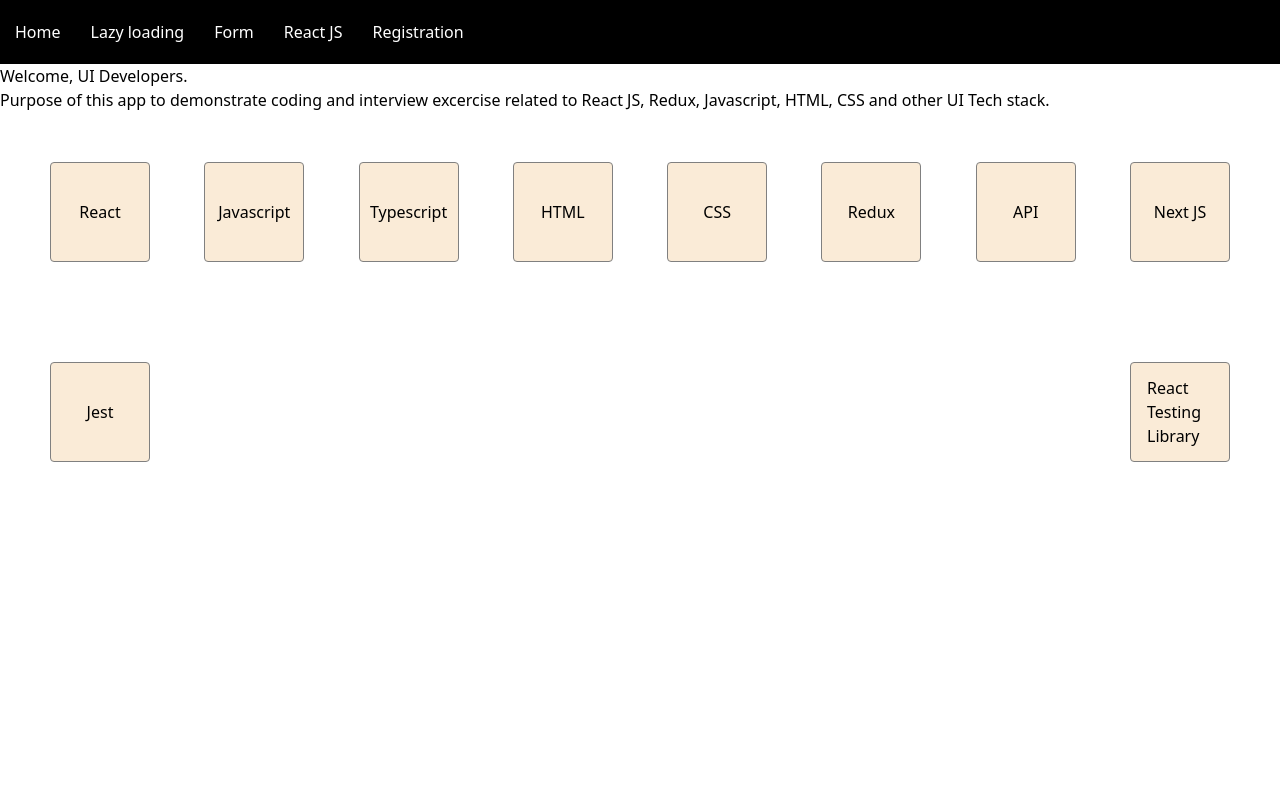
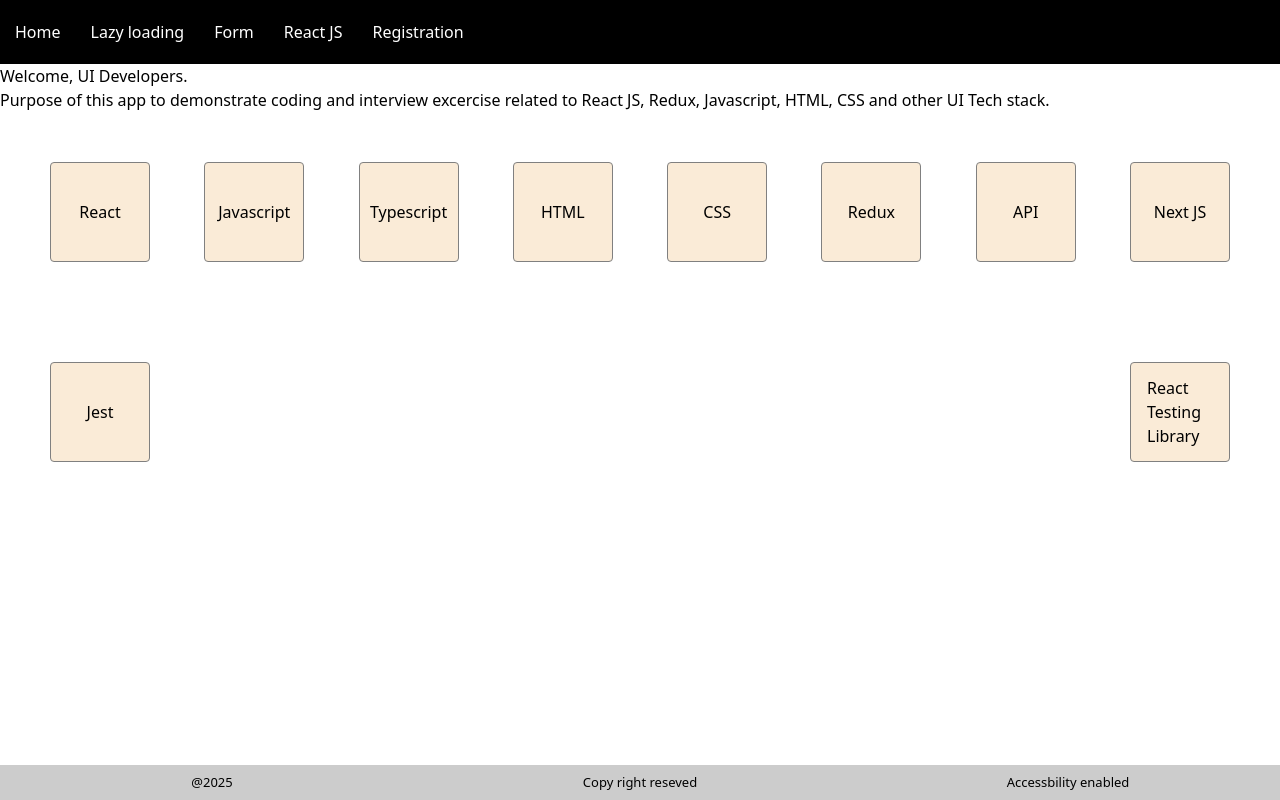
Before and after one commit to tailornirmal/react-code-practice, a React (Vite) app: page / in a window 1280 px wide. Built offline with nearby package versions, Linux system fonts and the light colour scheme.

Commit message:
Css updated

```diff
--- a/src/App.tsx
+++ b/src/App.tsx
@@ -7,7 +7,7 @@ const App = () => {
     <div className="app">
       <Navbar />
       <RoutesComponent />
-      {/* <Footer /> */}
+      <Footer />
     </div>
   );
 };
--- a/src/components/Footer/Footer.css
+++ b/src/components/Footer/Footer.css
@@ -1,9 +1,15 @@
 .footer {
-    padding: 1rem;
+    padding: 0.5rem;
     background-color: #CCC;
-    justify-content: center;
-    align-items: center;
-    display: flex;
-    vertical-align: bottom;
-    color: gray;
+    position: fixed;
+    bottom: 0;
+    width: 100%;
+    color: black;
+    font-size: small;
+    text-align: center;
 }
+
+.container {
+    column-count: 3;
+    column-gap: 20px;
+}
--- a/src/components/Footer/Footer.tsx
+++ b/src/components/Footer/Footer.tsx
@@ -1,8 +1,15 @@
-import "./Footer.css";
+import "../Footer/Footer.css";
+
 const Footer = () => {
   console.log([...Array(5)].map((e, i) => console.log(i)));
 
-  return <footer className="footer">This is footer</footer>;
+  return (
+    <footer className="container footer">
+      <div>@{new Date().getUTCFullYear()}</div>
+      <div>Copy right reseved</div>
+      <div>Accessbility enabled</div>
+    </footer>
+  );
 };
 
 export default Footer;
--- a/src/components/Form/Registration/Registration.css
+++ b/src/components/Form/Registration/Registration.css
@@ -0,0 +1,16 @@
+.register-heading-title {
+    position: relative;
+}
+
+.register-heading-title:hover::after {
+    content: "Create your account by providing necessary details below.";
+    position: absolute;
+    background-color: #333;
+    color: #fff;
+    padding: 10px;
+    border-radius: 3px;
+    bottom: 100%;
+    left: 50%;
+    transform: translateX(-50%);
+    font-size: small;
+}
--- a/src/components/Form/Registration/Registration.tsx
+++ b/src/components/Form/Registration/Registration.tsx
@@ -16,6 +16,7 @@ import {
   errorInitialObject,
   submitForm,
 } from "./Actions";
+import "./Registration.css";
 
 const Registration = () => {
   const [formData, setFormData] = useState<User>(userInitialObject);
@@ -102,8 +103,8 @@ const Registration = () => {
 
   return (
     <Fragment>
-      <form className="max-w-max mx-auto mt-20">
-        <h1>Create Account</h1>
+      <form className="max-w-max mx-auto mt-20 h-screen">
+        <h1 className="register-heading-title">Create Account</h1>
         <hr className="mt-2 mb-10" />
         <div className="grid md:grid-cols-2 md:gap-6">
           <div className="relative z-0 w-full mb-5 group">
```
